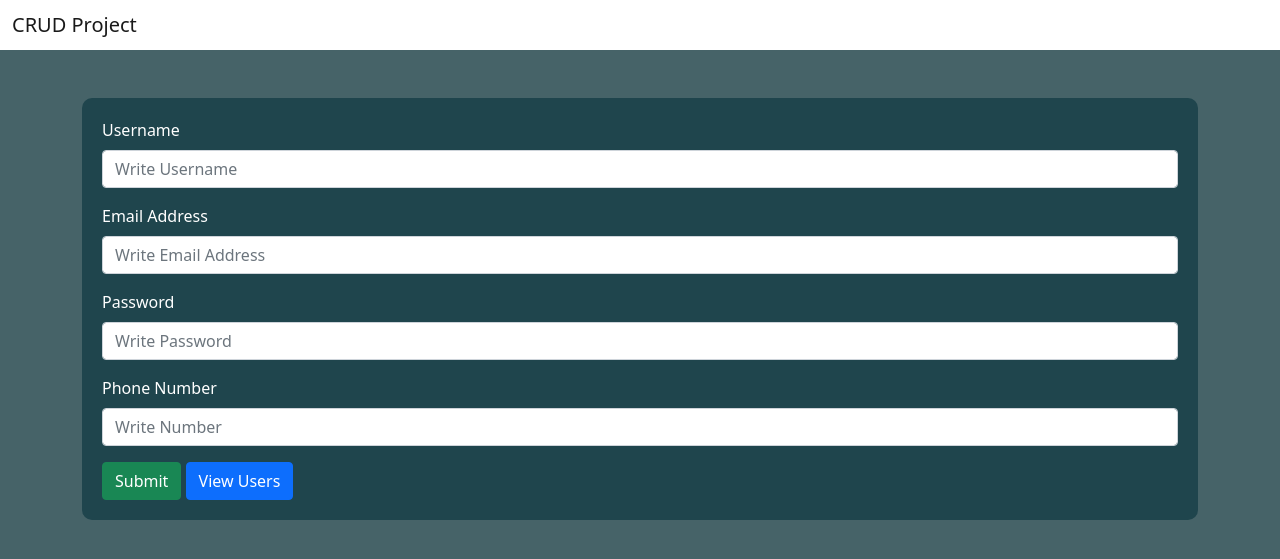
After one commit to franz2112/Phonebook-PHP, a PHP site: page /store.php in a window 1280 px wide. The commit adds this page. Shown: the top 559 px of the page. Run offline with PHP 8.4, Linux system fonts and the light colour scheme; some libraries are stand-ins or nearby versions.

Commit message:
add store and rename

```diff
--- /dev/null
+++ b/store.php
@@ -0,0 +1,101 @@
+<?php
+    include ('connect.php');
+    if(isset($_POST['submit'])){
+        $username=$_POST['username'];
+        $email=$_POST['email'];
+        $password=$_POST['password'];
+        $mobile=$_POST['mobile'];
+
+        $password_hash = password_hash($password, PASSWORD_DEFAULT);
+
+        $sql="Select * from `crud` where username='$username' or email='$email'";
+        $selectresult=mysqli_query($con, $sql);
+        $number=mysqli_num_rows($selectresult);
+
+        if($number>0){
+            echo "<script>alert('username or email already exist')</script>";
+        }
+        else{
+            $insert_query = "insert into crud (username,email,password,mobile) values(
+                '$username', '$email', '$password_hash', '$mobile')";
+            $result=mysqli_query($con, $insert_query);
+            if($result){
+                echo "<script>alert('Data inserted successfully')</script>";
+                echo "<script>window.open('display.php', '_self')</script>";
+            }
+            else{
+                die(mysql_error($con));
+            }
+        }
+    }
+?>
+
+<!doctype html>
+<html lang="en">
+  <head>
+    <!-- Required meta tags -->
+    <meta charset="utf-8">
+    <meta name="viewport" content="width=device-width, initial-scale=1">
+
+    <!-- Bootstrap CSS -->
+    <link href="https://cdn.jsdelivr.net/npm/bootstrap@5.1.3/dist/css/bootstrap.min.css" rel="stylesheet" integrity="sha384-1BmE4kWBq78iYhFldvKuhfTAU6auU8tT94WrHftjDbrCEXSU1oBoqyl2QvZ6jIW3" crossorigin="anonymous">
+
+    <title>Add User</title>
+    <style>
+        body{
+            background: #466368;
+        }
+        .bg-color{
+            color:white;
+            background-color: #1f454d;
+            padding: 20px;
+            border-radius: 10px;
+        }
+    </style>
+  </head>
+  <body>
+    <nav class="navbar navbar-light bg-white">
+        <div class="container-fluid">
+            <span class="navbar-brand mb-0 h1">
+              <a class="navbar-brand" href="display.php"  >CRUD Project</a>
+            </span>
+        </div>
+    </nav>
+    <div class="container pt-5">
+        <div class="bg-color">
+            <form method="post">
+                <div class="mb-3">
+                    <label for="username" class="form-label">Username</label>
+                    <input type="username" name="username" class="form-control" id="username" aria-describedby="emailHelp" required="required" placeholder="Write Username">
+                </div>
+                <div class="mb-3">
+                    <label for="email" class="form-label">Email Address</label>
+                    <input type="email" name="email" class="form-control" id="email" aria-describedby="emailHelp" required="required" placeholder="Write Email Address">
+                </div>
+                <div class="mb-3">
+                    <label for="password" class="form-label">Password</label>
+                    <input type="password" name="password" class="form-control" id="password" required="required" placeholder="Write Password">
+                </div>
+                <div class="mb-3">
+                    <label for="mobile" class="form-label">Phone Number</label>
+                    <input type="mobile" name="mobile" class="form-control" id="mobile" aria-describedby="emailHelp" required="required" placeholder="Write Number" minlength="11" maxlength="11">
+                </div>
+                <button name="submit" type="submit" class="btn btn-success">Submit</button>
+                <a href="display.php" class="btn btn-primary">View Users</a>
+
+            </form>
+        </div>
+    </div>
+
+    <!-- Optional JavaScript; choose one of the two! -->
+
+    <!-- Option 1: Bootstrap Bundle with Popper -->
+    <script src="https://cdn.jsdelivr.net/npm/bootstrap@5.1.3/dist/js/bootstrap.bundle.min.js" integrity="sha384-ka7Sk0Gln4gmtz2MlQnikT1wXgYsOg+OMhuP+IlRH9sENBO0LRn5q+8nbTov4+1p" crossorigin="anonymous"></script>
+
+    <!-- Option 2: Separate Popper and Bootstrap JS -->
+    <!--
+    <script src="https://cdn.jsdelivr.net/npm/@popperjs/core@2.10.2/dist/umd/popper.min.js" integrity="sha384-7+zCNj/IqJ95wo16oMtfsKbZ9ccEh31eOz1HGyDuCQ6wgnyJNSYdrPa03rtR1zdB" crossorigin="anonymous"></script>
+    <script src="https://cdn.jsdelivr.net/npm/bootstrap@5.1.3/dist/js/bootstrap.min.js" integrity="sha384-QJHtvGhmr9XOIpI6YVutG+2QOK9T+ZnN4kzFN1RtK3zEFEIsxhlmWl5/YESvpZ13" crossorigin="anonymous"></script>
+    -->
+  </body>
+</html>
```
Also changed, not shown: index.php (+6 -6 lines), edit.php (renamed from update.php), viewsearch.php (renamed from display.php).
